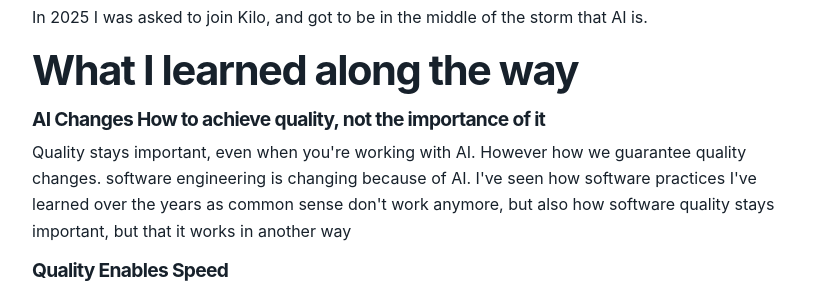
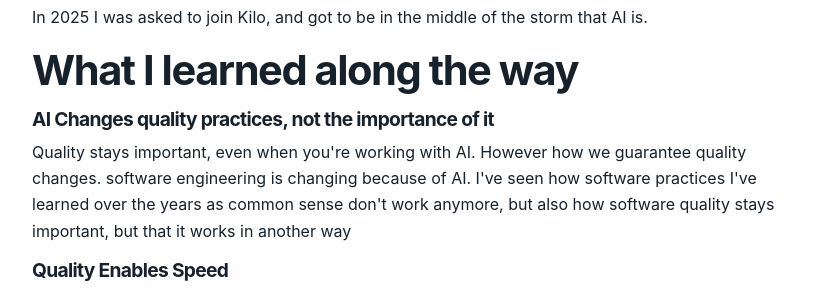
Before and after one commit to markijbema/ijbema_com, a Jekyll site: the page built from about.md, in a window 1280 px wide and 900 px high, scrolled down 899 px. Shown: the part 153-447 px from the top of the window, without its empty margins (228-1049 px from the left). Built offline with Jekyll 4.4.1, drawn with Linux system fonts in a browser that asks for light colours.

Commit message:
improve heading

```diff
--- a/about.md
+++ b/about.md
@@ -27,7 +27,7 @@ In 2025 I was asked to join Kilo, and got to be in the middle of the storm that
 
 ## What I learned along the way
 
-### AI Changes How to achieve quality, not the importance of it
+### AI Changes  quality practices, not the importance of it
 
 Quality stays important, even when you're working with AI. However how we guarantee quality changes.
 software engineering is changing because of AI. I've seen how software practices I've learned over the years
```
